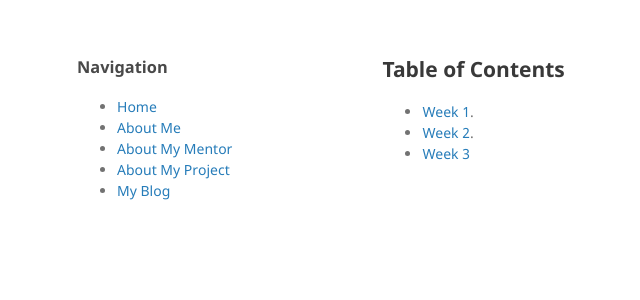
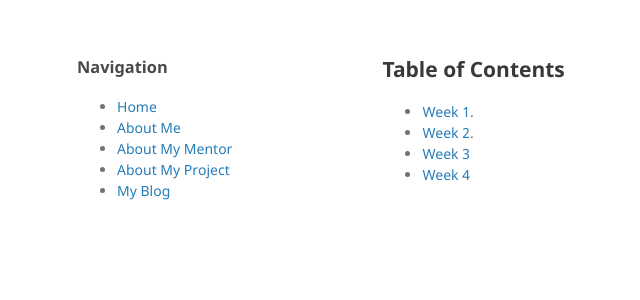
Before and after one commit to Onize12/Onize12.github.io, a Jekyll site: the page built from my-blog.md, in a window 1280 px wide. Shown: the top 300 px of the page, without its empty margins (133-773 px from the left). Built offline with Jekyll 4.4.1, drawn with Linux system fonts in a browser that asks for light colours; our own code applies the rules of GitHub Pages for plain Markdown files.

Commit message:
Update my-blog.md

```diff
--- a/my-blog.md
+++ b/my-blog.md
@@ -3,3 +3,4 @@
 - [Week 1](./week1.md).
 - [Week 2](./week2.md).
 - [Week 3](./week3.md)
+- [Week 4](./week4.md)
```
